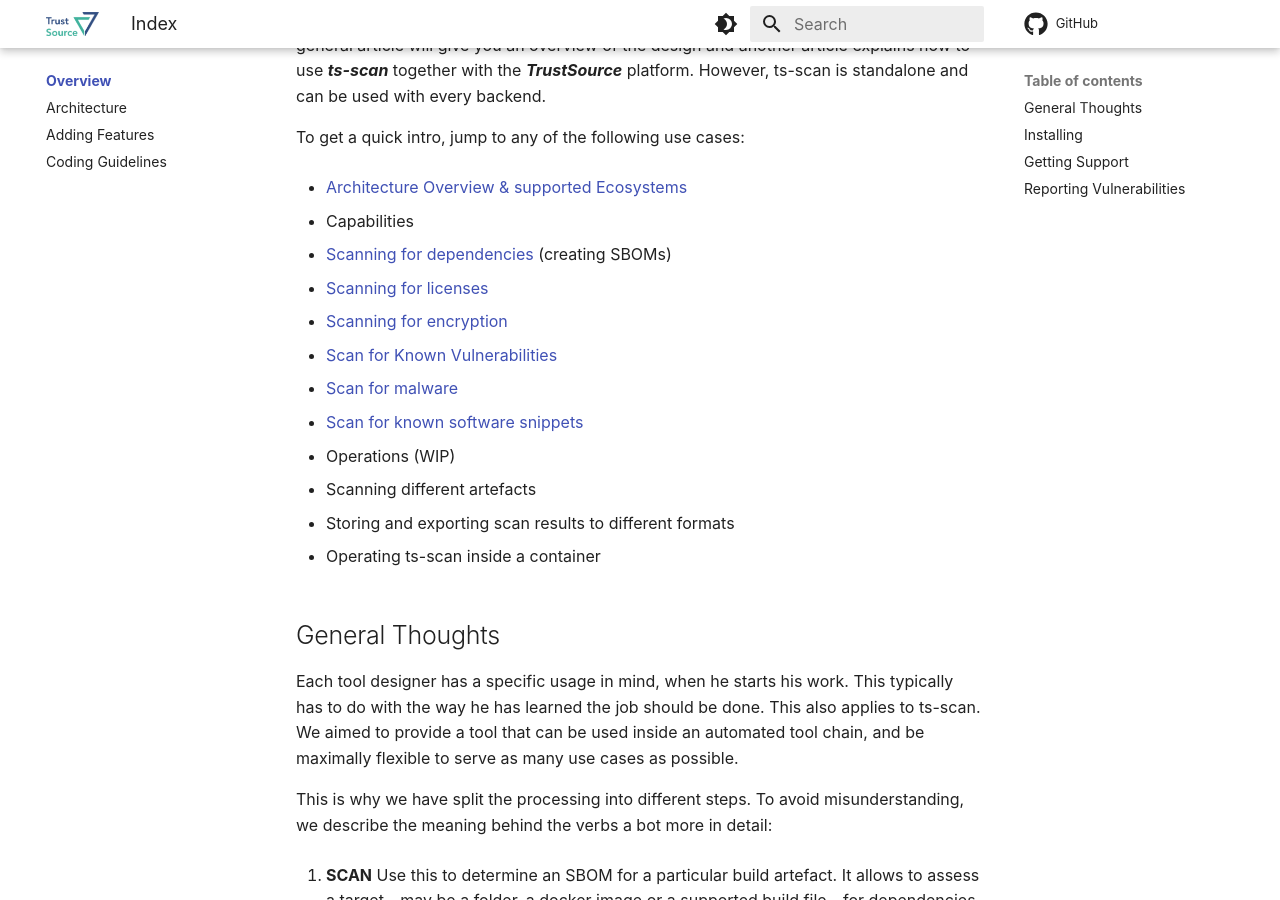
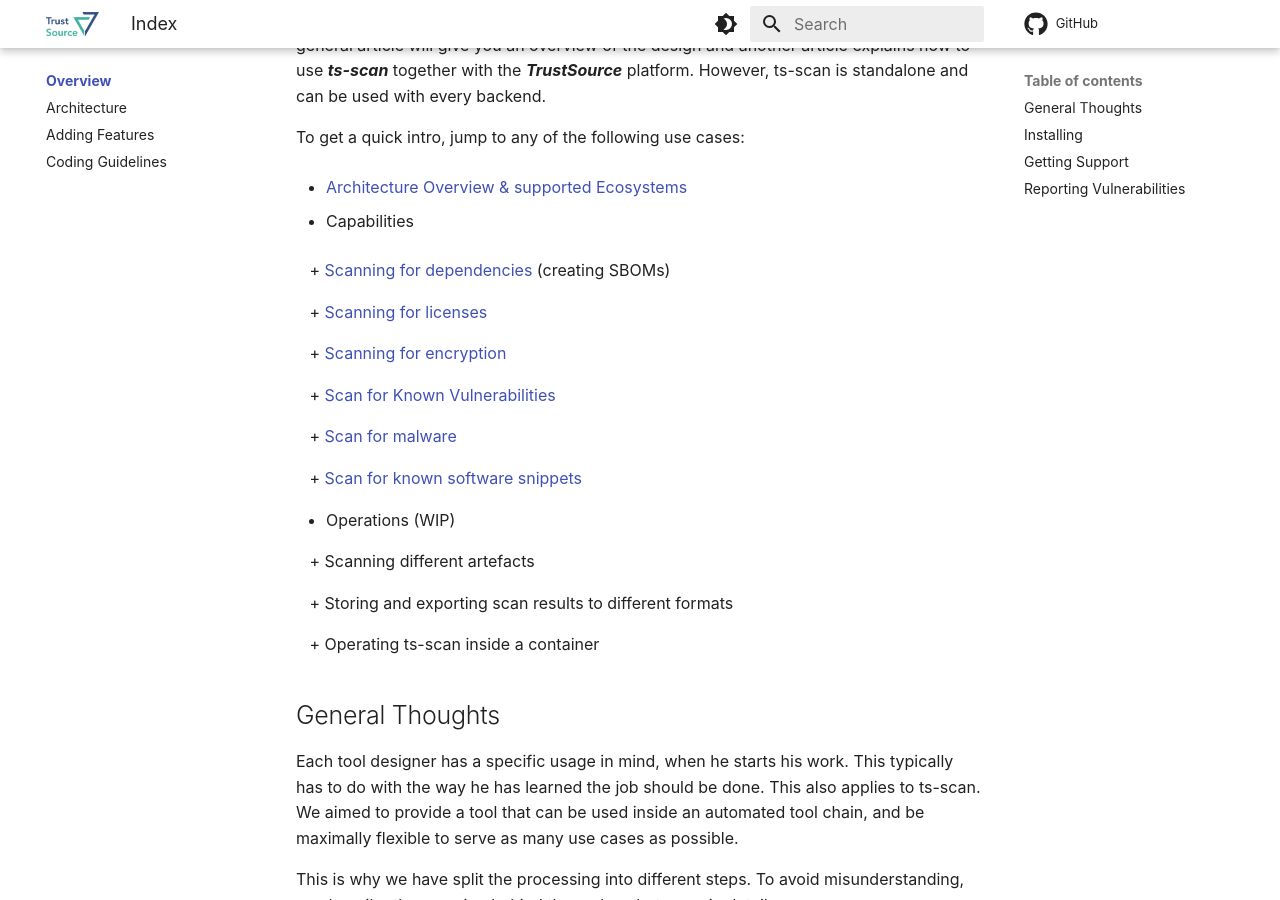
Before and after one commit to TrustSource/ts-scan, an MkDocs documentation site: the page built from docs/index.md, in a window 1280 px wide and 900 px high, scrolled down 518 px. Built offline with MkDocs 1.6.1 and Material for MkDocs 9.7.7, drawn with Linux system fonts in a browser that asks for light colours; comment, search, counter and statistics services are not loaded; some of the changed lines change nothing that is shown.

Commit message:
2nd try to fix lists

```diff
--- a/docs/index.md
+++ b/docs/index.md
@@ -14,25 +14,25 @@ To get a quick intro, jump to any of the following use cases:
 
 * Capabilities
 
-  + [Scanning for dependencies](/ts-scan/sbom) (creating SBOMs)
+&nbsp;&nbsp;  + [Scanning for dependencies](/ts-scan/sbom) (creating SBOMs)
 
-  + [Scanning for licenses](/ts-scan/licenses)
+&nbsp;&nbsp;  + [Scanning for licenses](/ts-scan/licenses)
 
-  + [Scanning for encryption](/ts-scan/encryption)
+&nbsp;&nbsp;  + [Scanning for encryption](/ts-scan/encryption)
 
-  + [Scan for Known Vulnerabilities](/ts-scan/vulns)
+&nbsp;&nbsp;  + [Scan for Known Vulnerabilities](/ts-scan/vulns)
 
-  + [Scan for malware](/ts-scan/malware)
+&nbsp;&nbsp;  + [Scan for malware](/ts-scan/malware)
 
-  + [Scan for known software snippets](/ts-scan/snippets)
+&nbsp;&nbsp;  + [Scan for known software snippets](/ts-scan/snippets)
 
 * Operations (WIP)
 
-  + Scanning different artefacts
+&nbsp;&nbsp;  + Scanning different artefacts
 
-  + Storing and exporting scan results to different formats
+&nbsp;&nbsp;  + Storing and exporting scan results to different formats
 
-  + Operating ts-scan inside a container
+&nbsp;&nbsp;  + Operating ts-scan inside a container
 
 
 ## General Thoughts
@@ -47,6 +47,8 @@ This is why we have split the processing into different steps. To avoid misunder
 2. **ANALYSE**
    This action allows to assess the identified dependencies in detail. It will take the scan and pull for each identified dependency the sources from either the package management system or your local repository and assess file by file for information. For performance reasons, we split this assessment from the prior step.
    We support different types of analysis:
+
+
 
    1. Copyright
    2. License identification,
```
